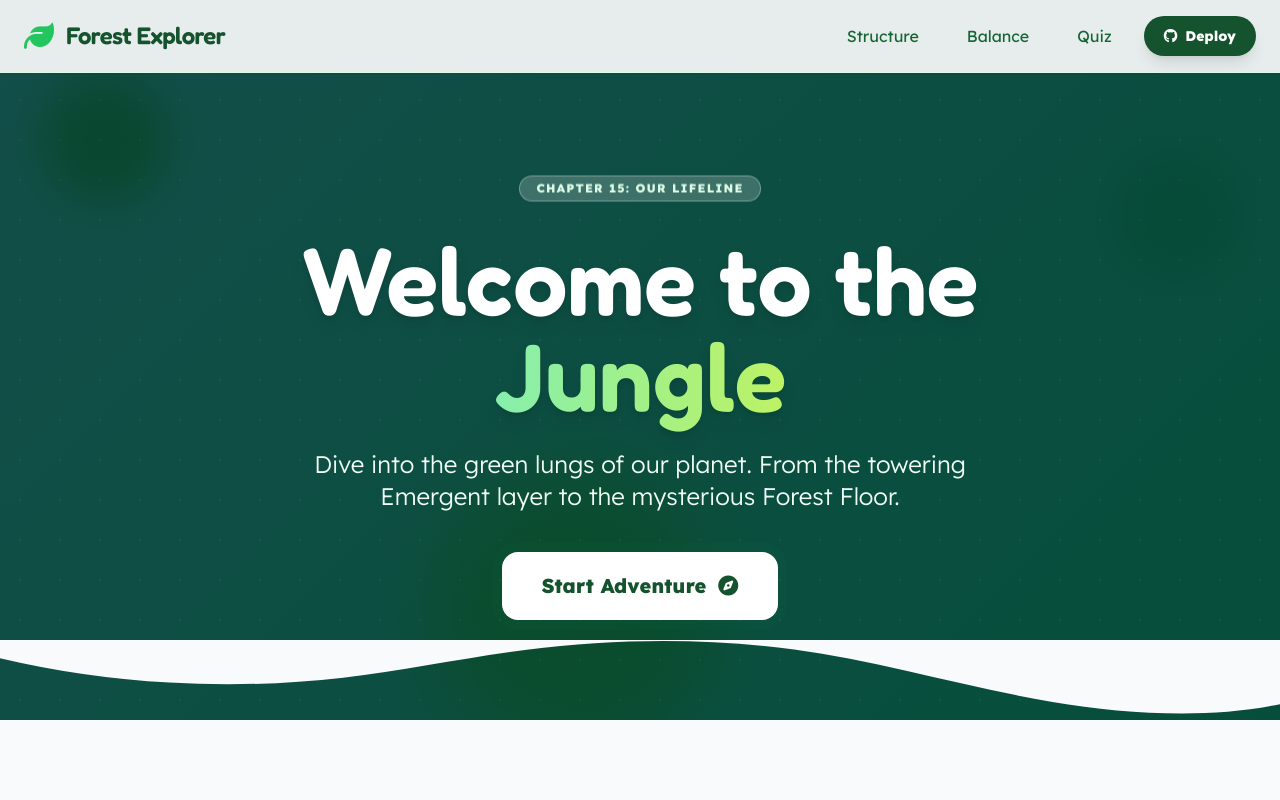
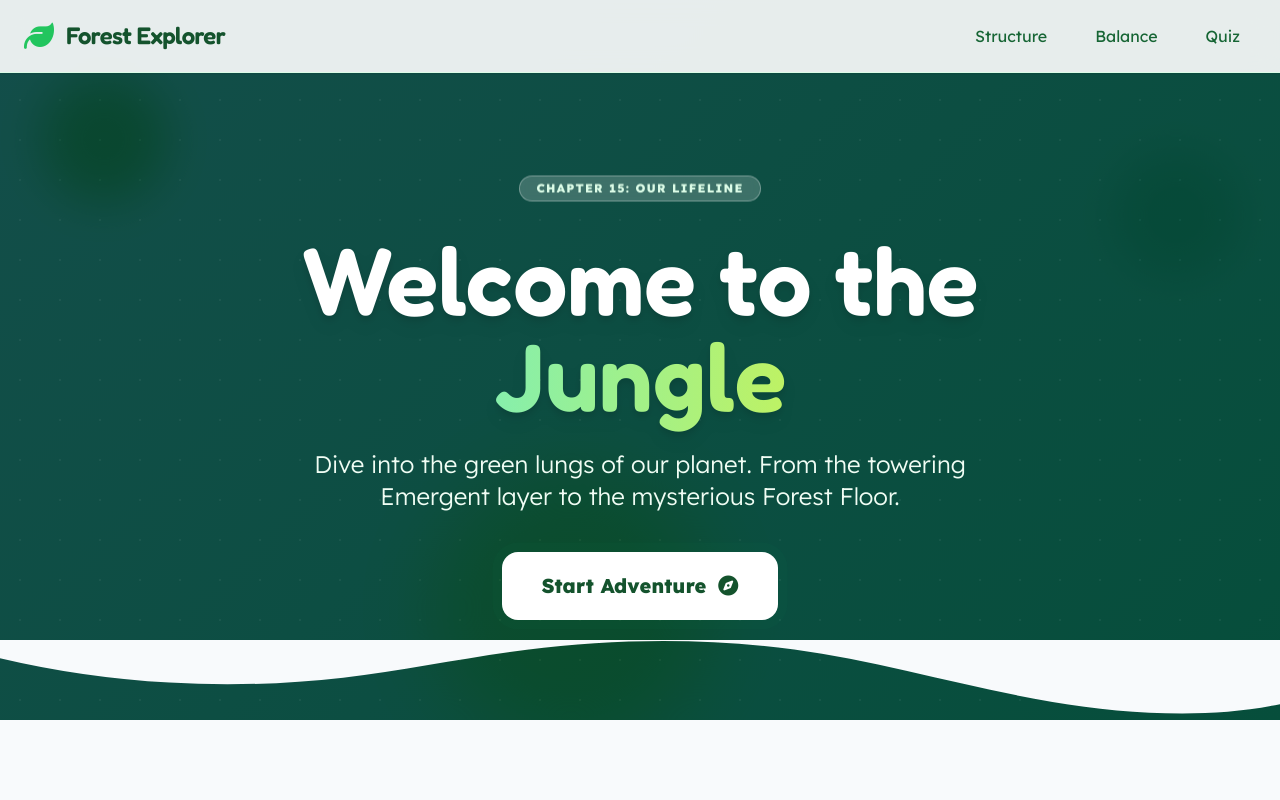
Before and after one commit to inatecoder/forest-explorer, a plain HTML site: page index.html in a window 1280 px wide. Shown: the top 800 px of the page. Drawn offline with nearby package versions, Linux system fonts and the light colour scheme.

Commit message:
UI: Remove GitHub deploy button from nav

```diff
--- a/index.html
+++ b/index.html
@@ -42,10 +42,6 @@
                 class="hidden md:block px-4 py-2 rounded-full hover:bg-green-50 text-green-800 font-medium transition">Balance</button>
             <button onclick="scrollToSection('quiz')"
                 class="hidden md:block px-4 py-2 rounded-full hover:bg-green-50 text-green-800 font-medium transition">Quiz</button>
-            <a href="https://github.com" target="_blank"
-                class="bg-forest-base text-white px-5 py-2 rounded-full text-sm font-bold hover:bg-forest-dark transition shadow-lg hover:shadow-green-200/50 flex items-center gap-2">
-                <i class="fab fa-github"></i> Deploy
-            </a>
         </div>
     </nav>
 
```
